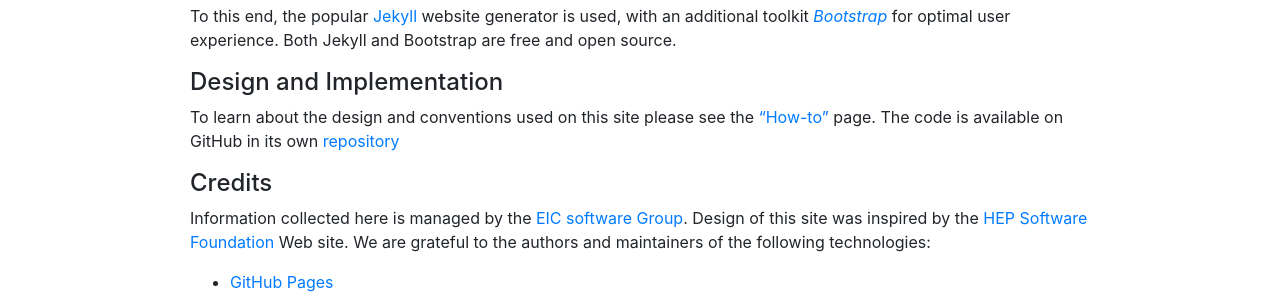
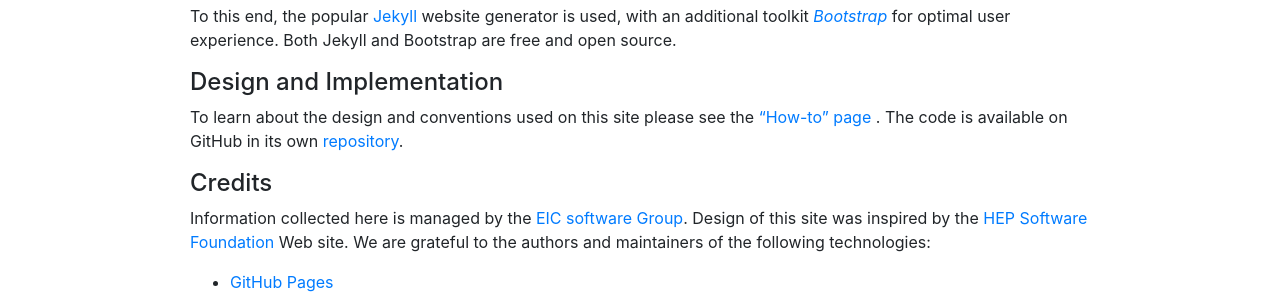
Before and after one commit to kkauder/eic.github.io, a Jekyll site: the page built from _about/site.md, in a window 1280 px wide and 1097 px high. Shown: the part 715-1013 px from the top of the window. Built offline with Jekyll 4.4.1, drawn with Linux system fonts in a browser that asks for light colours; nearby versions of some CDN libraries.

```diff
--- a/_about/site.md
+++ b/_about/site.md
@@ -3,8 +3,6 @@ title: This Site
 name: site
 layout: default
 ---
-
-{% capture howto_url=page_url %}{% include navigation/findpage.md folder=site.about name='howto' %}{% endcapture %}
 
 {% include layouts/title.md %}
 
@@ -35,8 +33,9 @@ an additional toolkit {% include navigation/findlink.md name='Bootstrap' tag='*B
 Both Jekyll and Bootstrap are free and open source.
 
 #### Design and Implementation
-To learn about the design and conventions used on this site please see the ["How-to"]({{ howto_url }}) page.
-The code is available on GitHub in its own {% include navigation/findlink.md name='github_site' tag='repository' %}
+To learn about the design and conventions used on this site please see the
+{% include navigation/pagelink.md folder=site.about name='howto' tag='"How-to" page' %}.
+The code is available on GitHub in its own {% include navigation/findlink.md name='github_site' tag='repository' %}.
 
 
 #### Credits
--- a/_data/links.yml
+++ b/_data/links.yml
@@ -34,6 +34,9 @@
 - name: Jekyll
   url: 'http://jekyllrb.com/'
 
+- name: globus
+  url: 'https://globus.org'
+
 - name: Liquid
   url: 'https://shopify.github.io/liquid/'
 
--- /dev/null
+++ b/_includes/navigation/pagelink.md
@@ -0,0 +1,6 @@
+{%- assign tag=include.name -%}
+{%- if include.tag -%}
+{%- assign tag=include.tag -%}
+{%- endif -%}
+{%- assign found_page=include.folder | where: "name", include.name | map: "url" | first | relative_url -%}
+[{{ tag }}]({{ found_page }})
```
Also changed, not shown: _computing/petrel.md (+2 -1 lines).
